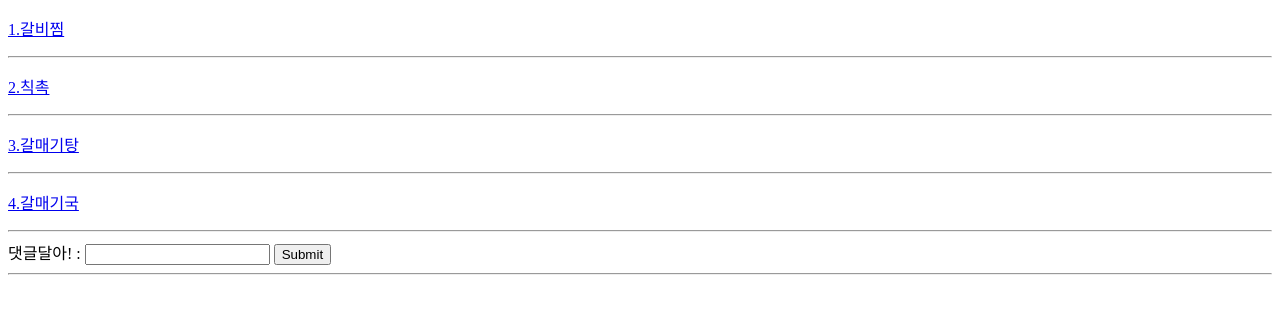
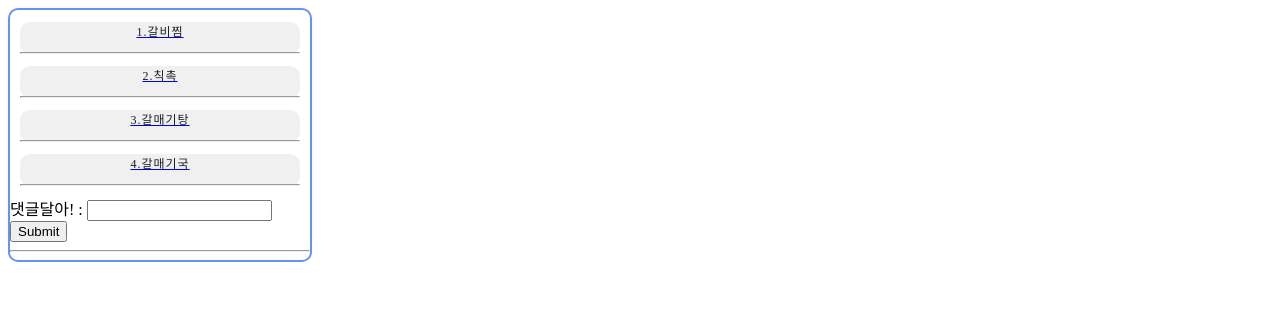
Before and after one commit to hyerimsn/ohapzizol, a Django app: page /pub/1 in a window 1280 px wide. Shown: the top 314 px of the page. Run offline with Django 3.2, Linux system fonts and the light colour scheme; data comes from the database, SQL or seed files in the repository.

Commit message:
css update

```diff
--- a/ohap/first/static/css/beer.css
+++ b/ohap/first/static/css/beer.css
@@ -1,11 +1,13 @@
 .beer_info{
     border: 2px solid cornflowerblue;
+    border-radius: 10px;
+    max-width: 300px;
 }
 
 .beers{
     padding-top: 1px;
     padding-bottom: 1px;
-    font-size: 17px;
+    font-size: 12px;
     text-align: center;
     letter-spacing: 1px;
     border-radius: 10px;
@@ -18,6 +20,8 @@
 }
 
 .beerimg{
+    align-content: center;
     width: 150px;
     height: 150px;
+    text-align: center;
 }
--- a/ohap/first/static/css/pub.css
+++ b/ohap/first/static/css/pub.css
@@ -0,0 +1,17 @@
+body{
+    border: 2px solid cornflowerblue;
+    border-radius: 10px;
+    max-width: 300px;
+}
+
+.menu_list{
+    font-size: 12px;
+    text-align: center;
+    letter-spacing: 1px;
+    border-radius: 10px;
+    background-color:rgb(240, 240, 240);
+    color:rgb(30, 30, 30);
+    margin: 10px;
+    background-position: center;
+    letter-spacing: 1px;
+}
--- a/ohap/first/templates/beer.html
+++ b/ohap/first/templates/beer.html
@@ -4,8 +4,11 @@
 <head>
     <meta charset="UTF-8">
     <meta name="viewport" content="width=device-width, initial-scale=1.0">
-    <title>Document</title>
+    <title>Beer</title>
     <link rel="stylesheet" type="text/css" href="{% static 'css/beer.css' %}">
+    <style>
+        img { display: block; margin: 0px auto; }
+    </style>
 </head>
 <body>
     <div class="beer_info">
--- a/ohap/first/templates/index.html
+++ b/ohap/first/templates/index.html
@@ -8,6 +8,8 @@
     <link rel="stylesheet" type="text/css" href="{% static 'css/index.css' %}">
 </head>
 <body>
+    <div class="main_page">
+    <div class="login">
     {%if user.is_authenticated%}
         {{user.username}}님이 접속하셨습니다.
         <a href="{%url 'logout' %}">로그아웃</a>
@@ -15,8 +17,8 @@
     <a href="{%url 'sign_up'%}">회원가입</a>
     <a href="{%url 'login'%}">로그인</a>
     {%endif%}
+    </div>
     <header>
-        div class
         <h> PU </p>
         <p> NB </p>
     </header>
@@ -31,6 +33,8 @@
         </div>
     </a>
     {% endfor %}
+    </div>
+
 </div>
 
 </body>
--- a/ohap/first/templates/pub.html
+++ b/ohap/first/templates/pub.html
@@ -1,9 +1,11 @@
+{% load static %}
 <!DOCTYPE html>
 <html lang="en">
 <head>
     <meta charset="UTF-8">
     <meta name="viewport" content="width=device-width, initial-scale=1.0">
-    <title>Document</title>
+    <title>Pub</title>
+    <link rel="stylesheet" type="text/css" href="{% static 'css/pub.css' %}">
 </head>
 <body>
 
@@ -46,7 +48,5 @@
     {%endfor%}
 <hr>
 {%endfor%}
-
-
 </body>
 </html>
```
Also changed, not shown: ohap/first/static/css/index.css (added, +40 -0 lines), ohap/first/templates/image/CheerBeer.jpg (renamed from ohap/first/static/image/cheers-839865_1920.jpg).
